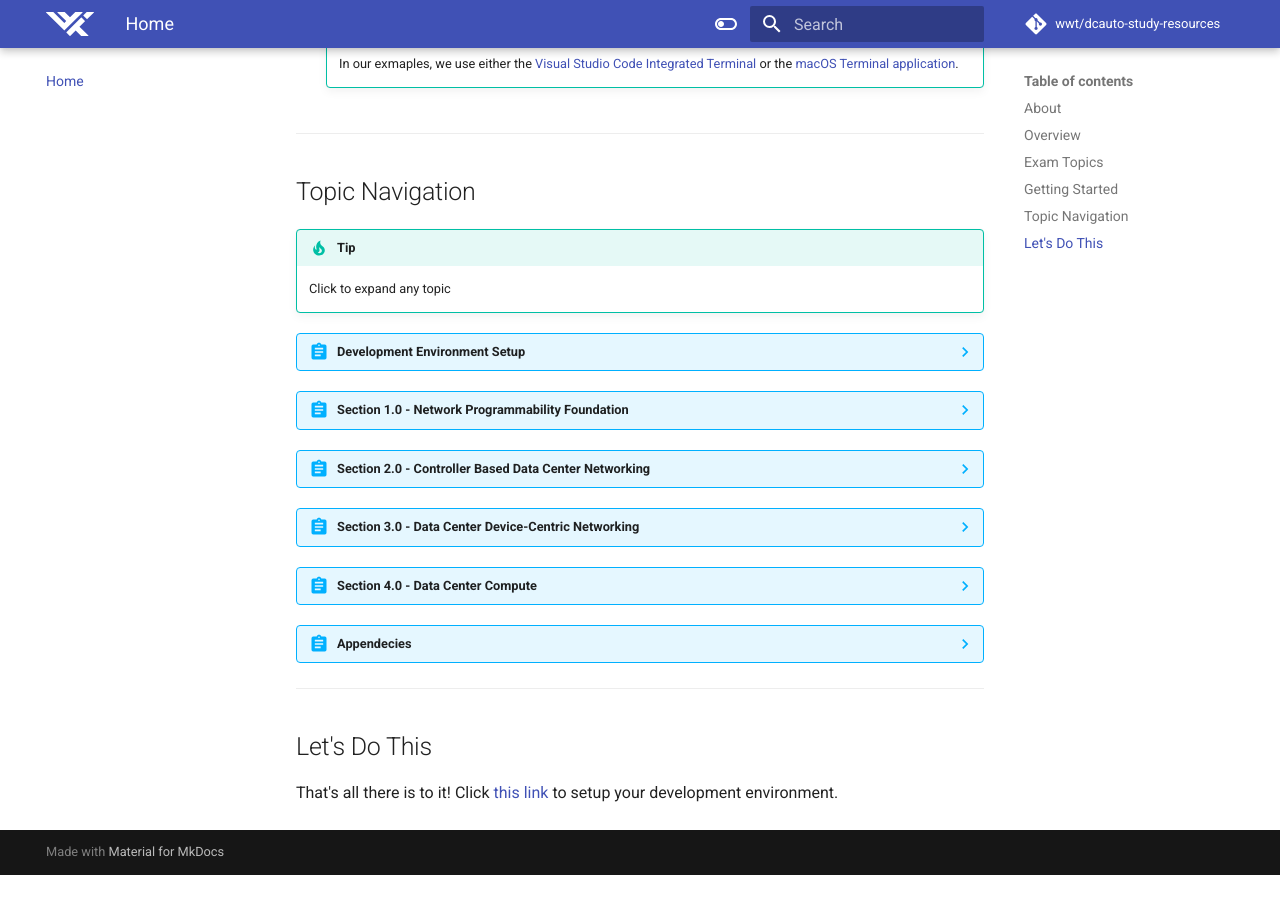
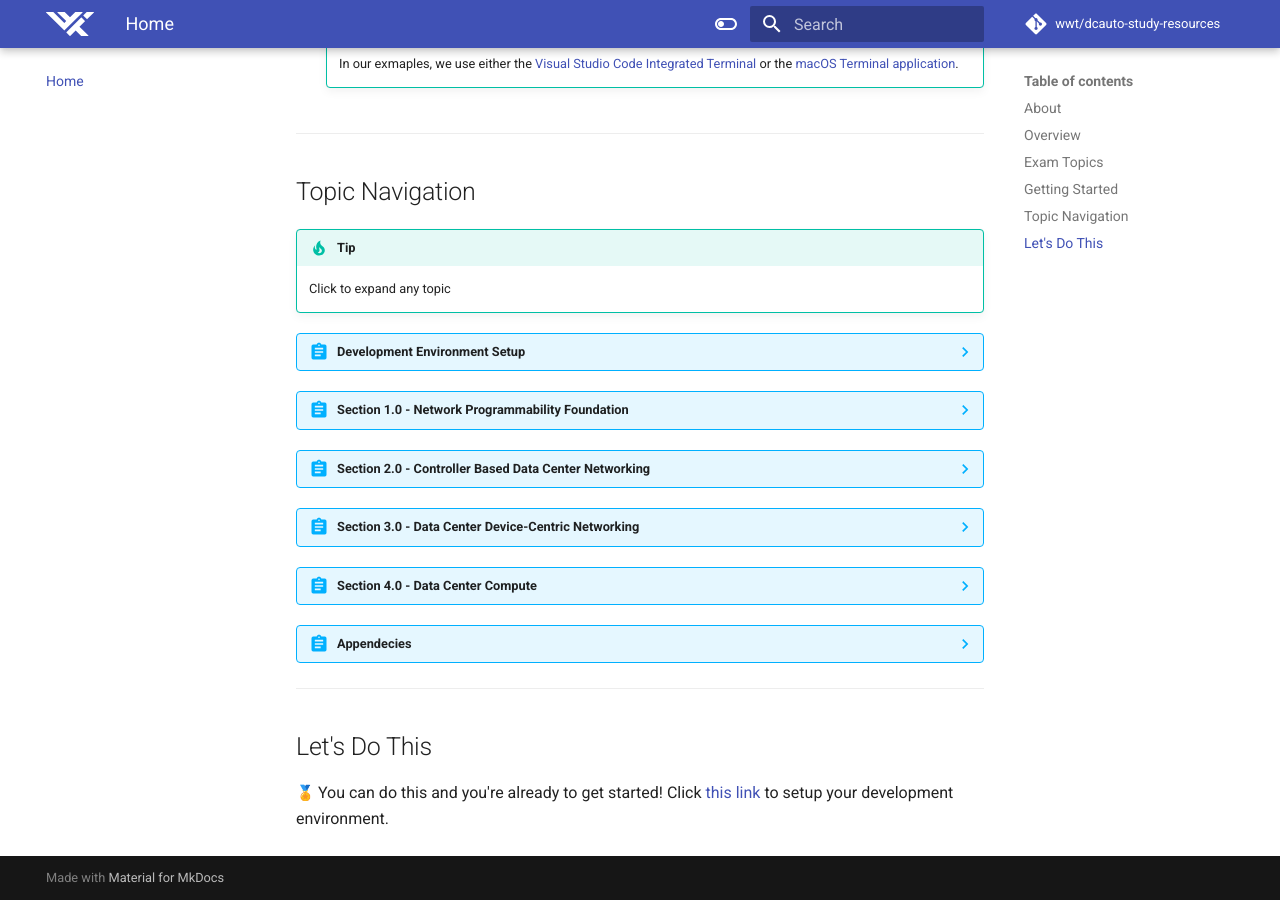
Before and after one commit to wwt/dcauto-study-resources, an MkDocs documentation site: the page built from docs/index.md, in a window 1280 px wide and 900 px high, scrolled down 2411 px. Built offline with MkDocs 1.6.1 and Material for MkDocs 9.7.7, drawn with Linux system fonts in a browser that asks for light colours; emoji names are drawn with the system emoji font; comment, search, counter and statistics services are not loaded; before the commit the page ends 3286 px from its top, so only the background shows below that.

Commit message:
Update closing text

```diff
--- a/docs/index.md
+++ b/docs/index.md
@@ -108,4 +108,4 @@
 
 ## Let's Do This
 
-That's all there is to it! Click [this link](sections/section_0.md "Hands-On Environment Setup") to setup your development environment.
+:medal: You can do this and you're already to get started! Click [this link](sections/section_0.md "Hands-On Environment Setup") to setup your development environment.
```
